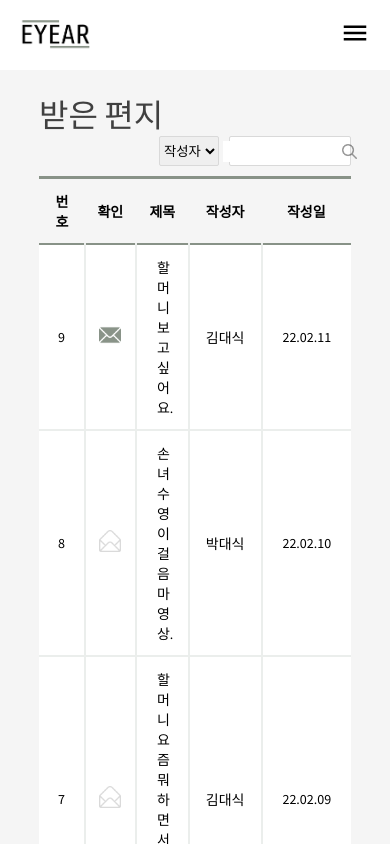
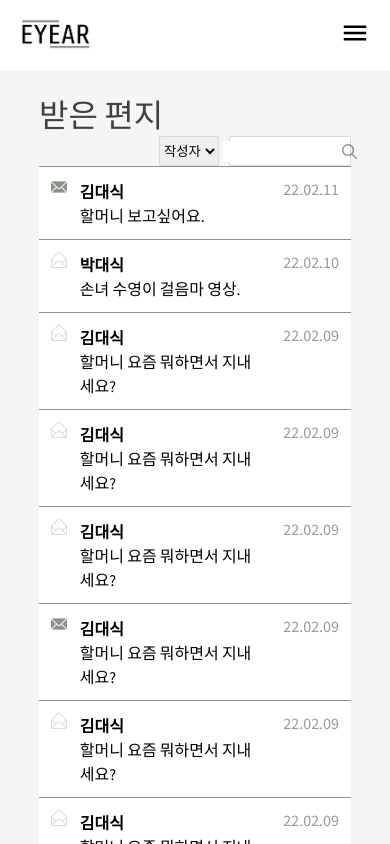
Before and after one commit to eyear22/eyear_frontend, a React (Create React App) app: page /receive in a window 390 px wide. Shown: the top 844 px of the page. Built offline with nearby package versions, Linux system fonts and the light colour scheme.

Commit message:
[FEAT] 받은 편지 테이블 모바일 버전 레이아웃

```diff
--- a/src/components/receive/MobileTable.js
+++ b/src/components/receive/MobileTable.js
@@ -1,7 +1,66 @@
 import styled from 'styled-components';
+import Check from '../../assets/icon_check.png';
+import UnCheck from '../../assets/icon_uncheck.png';
 
-const MobileTable = () => {
-  return <div>MobileTable</div>;
+const MobileTable = ({ list }) => {
+  return (
+    <Container>
+      <Line />
+      {list.map((item) => (
+        <Wrap key={item.post_id}>
+          <First>
+            <Icon src={item.check ? Check : UnCheck} />
+          </First>
+          <Second>
+            <From>{item.from}</From>
+            <Title>{item.title}</Title>
+          </Second>
+          <Third>{item.createdAt}</Third>
+        </Wrap>
+      ))}
+    </Container>
+  );
 };
 
+const Container = styled.div``;
+
+const Line = styled.div`
+  width: 100%;
+  height: 1px;
+  background-color: #889287;
+`;
+
+const Wrap = styled.div`
+  display: flex;
+  background-color: #fff;
+  padding: 12px;
+  border-bottom: 1px solid #889287;
+`;
+
+const First = styled.div`
+  width: 10%;
+`;
+
+const Icon = styled.img`
+  width: 16px;
+  height: 16px;
+`;
+
+const Second = styled.div`
+  width: 60%;
+`;
+
+const From = styled.div`
+  font-weight: bold;
+`;
+
+const Title = styled.div``;
+
+const Third = styled.div`
+  color: #999999;
+  display: flex;
+  width: 30%;
+  justify-content: flex-end;
+`;
+
 export default MobileTable;
--- a/src/pages/Receive.js
+++ b/src/pages/Receive.js
@@ -84,8 +84,8 @@ const Receive = () => {
   return (
     <Layout title="받은 편지" width={900}>
       <FilterSelect filter={filter} />
+      <MobileTable list={list.value} />
       <LetterTable list={list.value} />
-      <MobileTable />
       <Wrap>
         <StyledPagination count={10} shape="rounded" />
       </Wrap>
```
